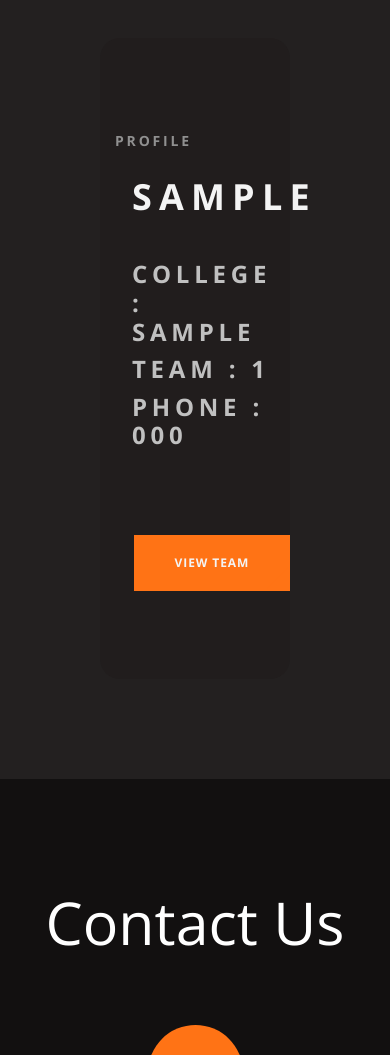
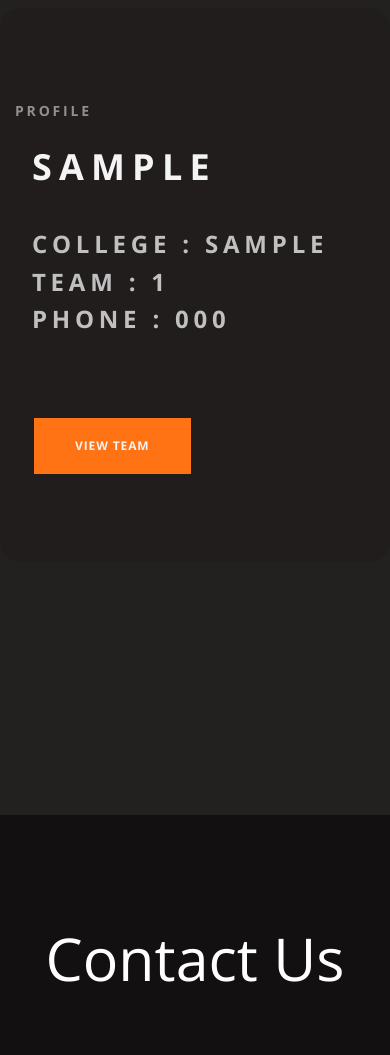
Before and after one commit to tanishqj2005/varchas, a Django app: page /account/profile in a window 390 px wide. Shown: the top 1055 px of the page. Run offline with Django 3.2, Linux system fonts and the light colour scheme; a user stored in the database is signed in; tables that the repository leaves empty hold one stand-in row (values such as "Sample post"); some libraries are stand-ins or nearby versions.

Commit message:
create responsive profile page

```diff
--- a/templates/accounts/profile.html
+++ b/templates/accounts/profile.html
@@ -2,11 +2,30 @@
 {% load static %}
 {% block body %}
   <script src="https://cdnjs.cloudflare.com/ajax/libs/gsap/3.0.1/gsap.min.js"></script>
+  <style>
+    @media screen and (min-width: 300px) {
+      .pad{
+        padding: 0 0 30vh 0;
+      }
 
+    }
+     @media screen and (min-width: 400px) {
+      .pad{
+        padding: 10vh 4vh 12vh 4vh;
+      }
+
+    }
+    @media screen and (min-width: 700px) {
+      .pad{
+        padding: 5% 10% 10% 10%;
+      }
+
+    }
+  </style>
   {% csrf_token %}
   <!-- Profile -->
-  <div class="cta" style=" ">
-    <div  style="padding: 100px;padding-top: 30px" class="d-flex flex-xl-row flex-column align-items-start justify-content-start">
+  <div class="cta" style=" height: 100%">
+    <div  style="" class="d-flex flex-xl-row flex-column align-items-start pad justify-content-start">
 
 
       <div class="cta_content" style="width: 100%;margin-top: 1vh; background-color: #211d1d;border-radius: 20px">
```
